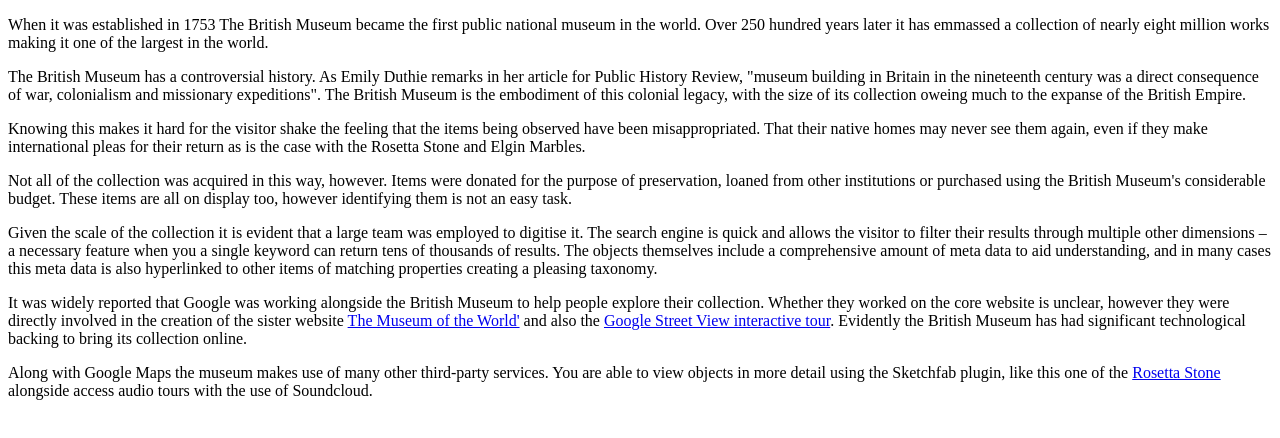
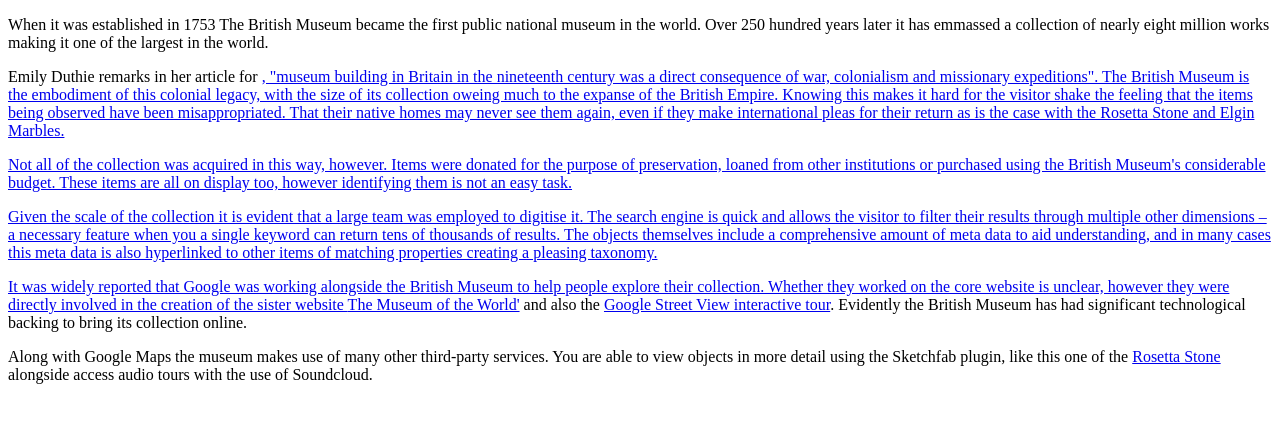
Before and after one commit to kclddh-7aavdm14-2020/wk1-british-museum-danielbower, a plain HTML site: page index.html in a window 1280 px wide. Drawn offline with Linux system fonts and the light colour scheme.

Commit message:
Small paragraph change.

```diff
--- a/index.html
+++ b/index.html
@@ -28,9 +28,7 @@
 
 <p>When it was established in 1753 The British Museum became the first public national museum in the world. Over 250 hundred years later it has emmassed a collection of nearly eight million works making it one of the largest in the world.</p>
 
-<p> The British Museum has a controversial history. As Emily Duthie remarks in her article for Public History Review, "museum building in Britain in the nineteenth century was a direct consequence of war, colonialism and missionary expeditions". The British Museum is the embodiment of this colonial legacy, with the size of its collection oweing much to the expanse of the British Empire.</p>
-
-<p>Knowing this makes it hard for the visitor shake the feeling that the items being observed have been misappropriated. That their native homes may never see them again, even if they make international pleas for their return as is the case with the Rosetta Stone and Elgin Marbles.</p>
+<p> Emily Duthie remarks in her article for <a href="https://epress.lib.uts.edu.au/journals/index.php/phrj/article/view/1523"><Public History Review</a>, "museum building in Britain in the nineteenth century was a direct consequence of war, colonialism and missionary expeditions". The British Museum is the embodiment of this colonial legacy, with the size of its collection oweing much to the expanse of the British Empire. Knowing this makes it hard for the visitor shake the feeling that the items being observed have been misappropriated. That their native homes may never see them again, even if they make international pleas for their return as is the case with the Rosetta Stone and Elgin Marbles.</p>
 
 <p>Not all of the collection was acquired in this way, however. Items were donated for the purpose of preservation, loaned from other institutions or purchased using the British Museum's considerable budget. These items are all on display too, however identifying them is not an easy task.
 
```
